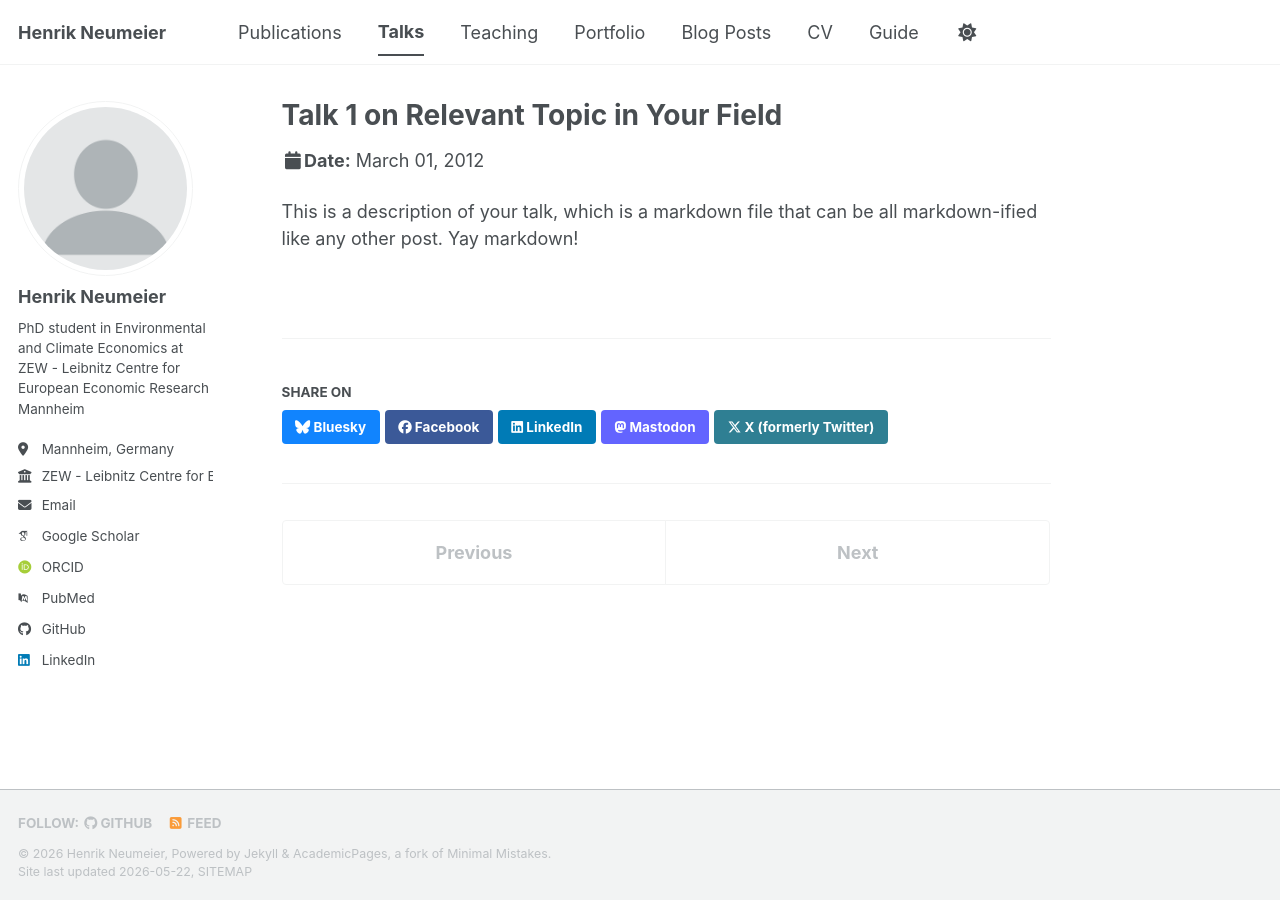
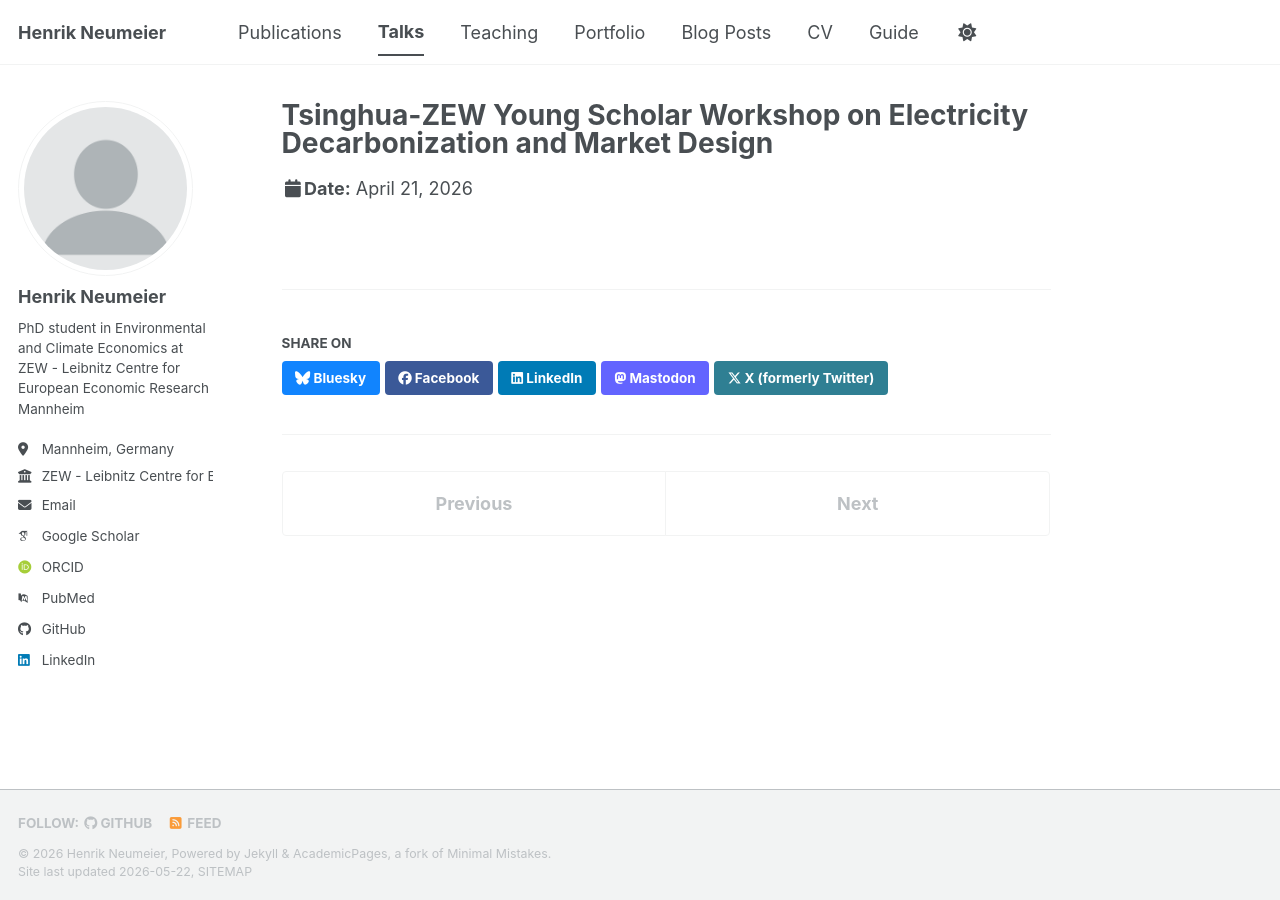
Before and after one commit to henrikneumeier/henrikneumeier.github.io, a Jekyll site: the page built from _talks/2012-03-01-talk-1.md, in a window 1280 px wide. Built offline with Jekyll 4.4.1, drawn with Linux system fonts in a browser that asks for light colours; some web fonts are replaced; a script bundle is joined from its source files by our own code; library files that are not in the unit come from our copies.

Commit message:
Update 2012-03-01-talk-1.md

```diff
--- a/_talks/2012-03-01-talk-1.md
+++ b/_talks/2012-03-01-talk-1.md
@@ -1,11 +1,8 @@
 ---
-title: "Talk 1 on Relevant Topic in Your Field"
+title: "Tsinghua-ZEW Young Scholar Workshop on Electricity Decarbonization and Market Design"
 collection: talks
 type: "Talk"
-permalink: /talks/2012-03-01-talk-1
-venue: "UC San Francisco, Department of Testing"
-date: 2012-03-01
-location: "San Francisco, CA, USA"
+venue: "Tsinghua University"
+date: 2026-04-21
+location: "Beijing, China"
 ---
-
-This is a description of your talk, which is a markdown file that can be all markdown-ified like any other post. Yay markdown!
```
